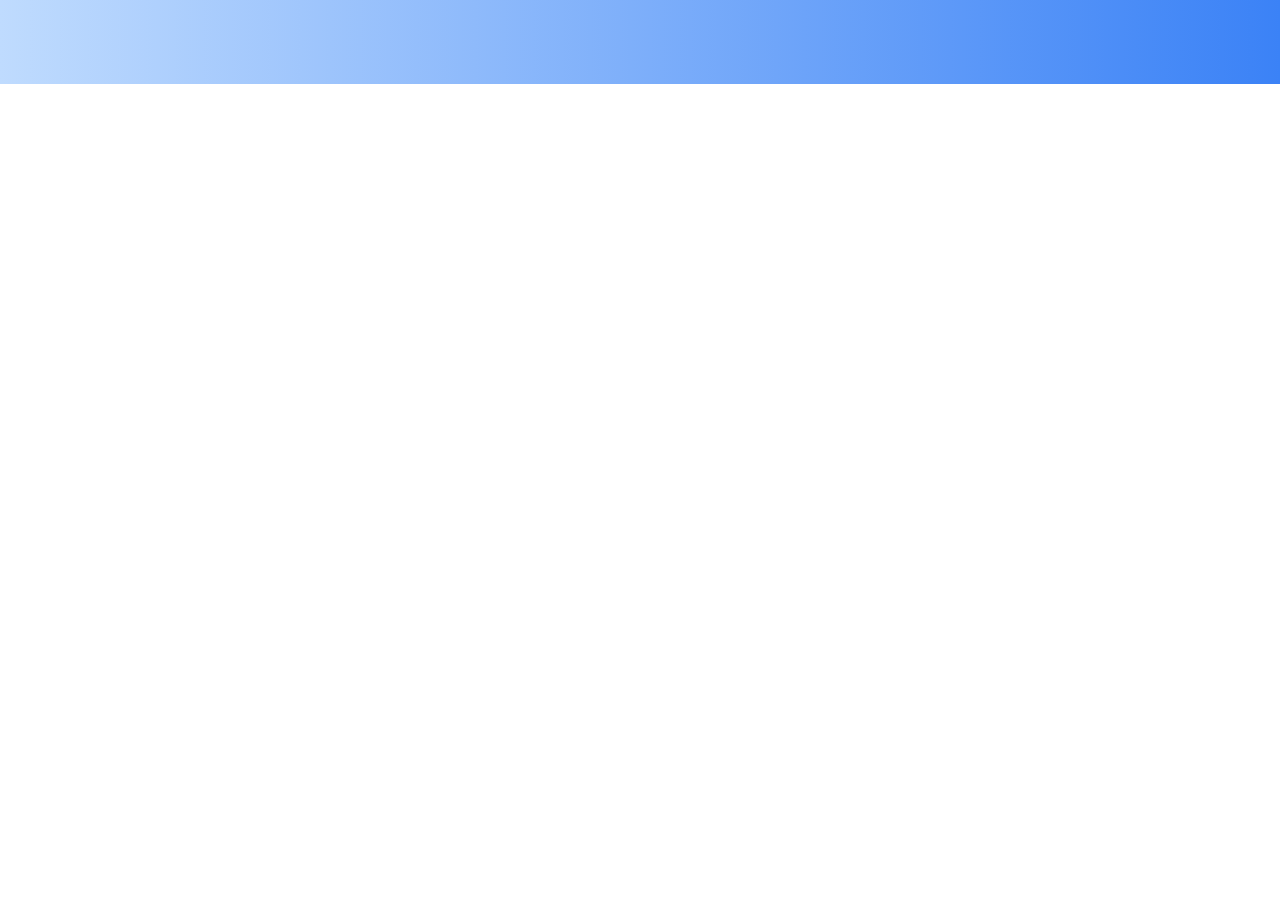
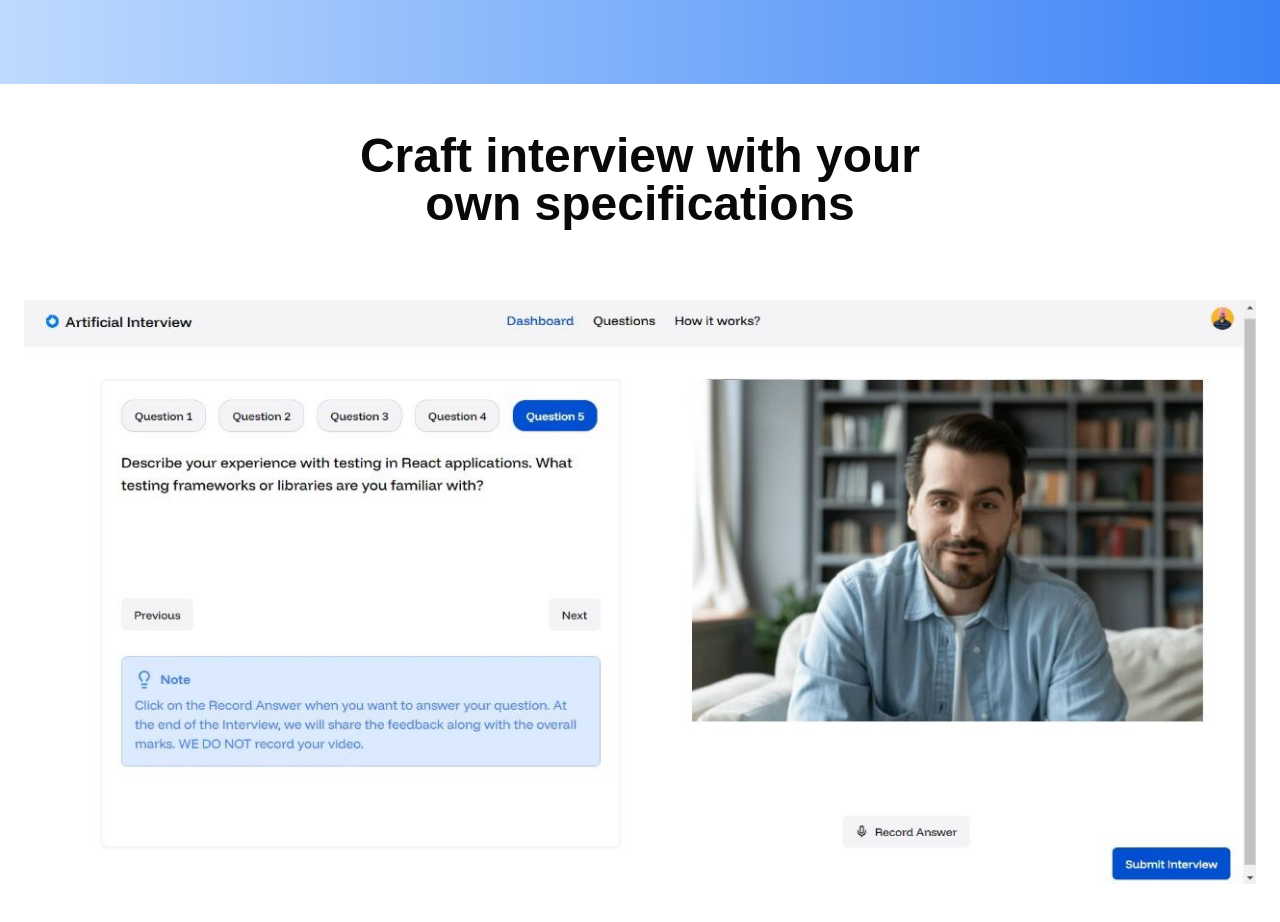
Before and after one commit to harkamal-dev/Artificial-Interview, a React (Vite) app: page / in a window 1280 px wide. Shown: the part 780-1702 px from the top of the page. Before the commit the page ends 864 px from the top, so only its background shows below. Built offline with nearby package versions, Linux system fonts and the light colour scheme; no server answers; a web font is replaced by a local one.

Commit message:
Landing page changes

```diff
--- a/src/api/interview.js
+++ b/src/api/interview.js
@@ -56,4 +56,18 @@ const getFeedbackAPI = async (mockId) => {
 	return jsonResponse;
 };
 
-export { createInterview, getInterview, getInterviewList, postUserAnswerAPI, getFeedbackAPI };
+const postResume = async (formData) => {
+	const response = await fetch(`${BASE_URL}/upload-resume`, {
+		method: "POST",
+		body: formData, // Pass FormData directly as the body
+	});
+
+	if (!response.ok) {
+		throw new Error("Failed to upload resume");
+	}
+
+	const jsonResponse = await response.json();
+	return jsonResponse;
+};
+
+export { createInterview, getInterview, getInterviewList, postUserAnswerAPI, getFeedbackAPI, postResume };
--- a/src/routes/index.jsx
+++ b/src/routes/index.jsx
@@ -2,6 +2,7 @@ import { Button } from "@/components/ui/button";
 import { ArrowRight } from "lucide-react";
 import { useNavigate } from "react-router-dom";
 import Vector from "../utils/assets/Vector1.png";
+import InterviewPic from "../utils/assets/InterviewInfo.jpg";
 
 export default function IndexPage() {
 	const navigate = useNavigate();
@@ -10,6 +11,7 @@ export default function IndexPage() {
 		navigate("/dashboard");
 	};
 	return (
+		<div>
 			<div className="flex flex-col lg:flex-row items-center lg:justify-normal h-screen bg-gradient-to-r from-blue-200 to-blue-500">
 				{/* bg-gradient-to-r from-slate-900 to-blue-800 */}
 				<div className="p-8 lg:p-14">
@@ -19,7 +21,10 @@ export default function IndexPage() {
 						tech <span className="text-primary"> interviews</span>
 					</h1>
 
-				<Button className="mt-12 bg-primary-foreground text-secondary-foreground hover:bg-secondary font-bold" onClick={handleClickTry}>
+					<Button
+						className="mt-12 bg-primary-foreground text-secondary-foreground hover:bg-secondary font-bold"
+						onClick={handleClickTry}
+					>
 						Try it out <ArrowRight />
 					</Button>
 				</div>
@@ -27,5 +32,17 @@ export default function IndexPage() {
 					<img src={Vector} alt="Decorative Vector" className=" w-[650px]" />
 				</div>
 			</div>
+
+			<div className="flex flex-col justify-center mt-4 lg:mt-12">
+				<div className="text-center">
+					<h1 className="font-bold text-2xl lg:text-5xl ">Craft interview with your</h1>
+					<h1 className="font-bold text-2xl lg:text-5xl ">own specifications</h1>
+				</div>
+
+				<div className="flex justify-center mt-4 lg:mt-12 mb-8 p-6">
+					<img src={InterviewPic} />
+				</div>
+			</div>
+		</div>
 	);
 }
```
Also changed, not shown: src/utils/assets/InterviewInfo.jpg (added). Lines whose indentation alone changed are shown as unchanged.
